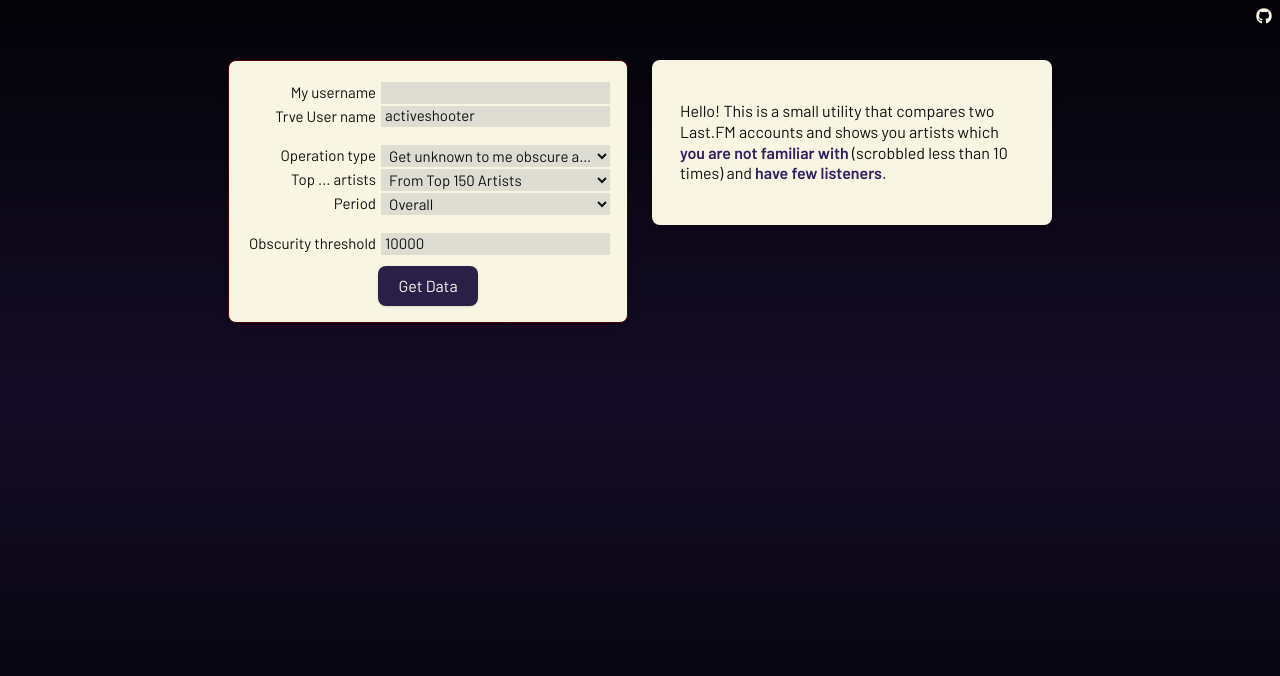
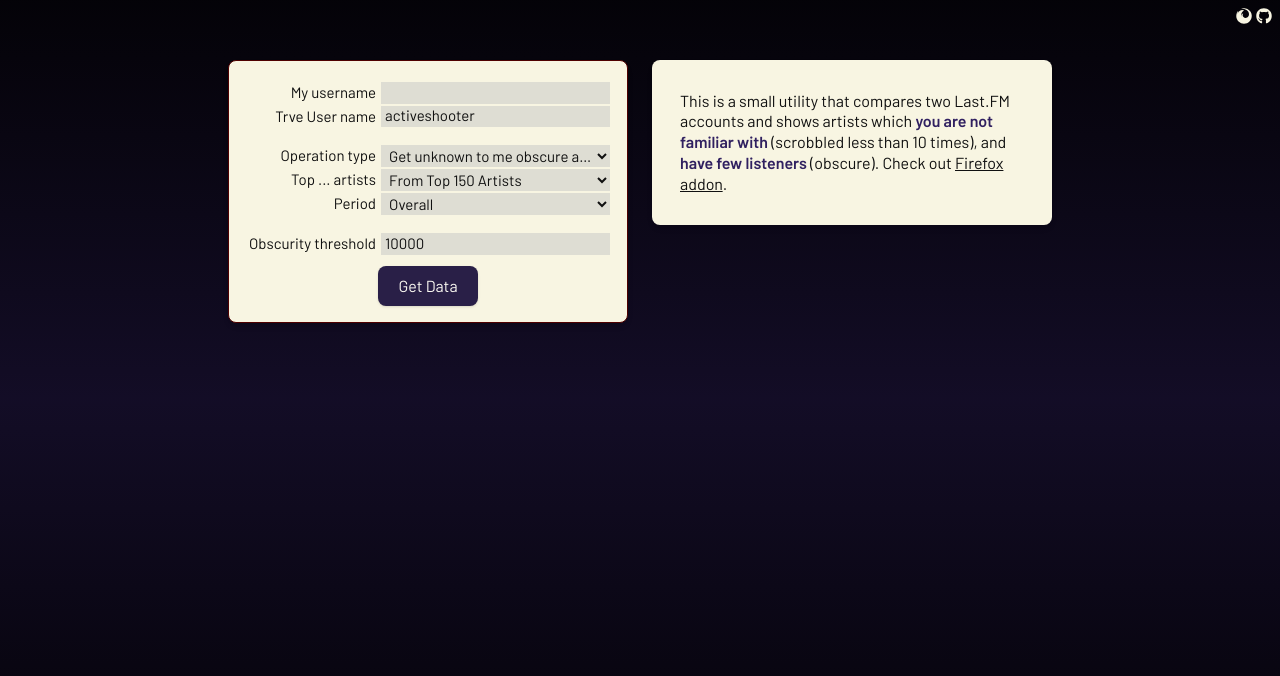
Before and after one commit to siebentod/lastfm-obscure-artists, a Next.js app: page / in a window 1280 px wide. Shown: the top 676 px of the page. Built offline with nearby package versions, Linux system fonts and the light colour scheme.

Commit message:
smallfix

```diff
--- a/app/Display.jsx
+++ b/app/Display.jsx
@@ -151,17 +151,7 @@ function Display({ data, status, waitNumber }) {
       {(status === 'initial' || status === 'stopped') && (
         <div className="h-full flex items-center justify-center w-[min(368px,85dvw)]">
           <p className="mx-3">
-            Hello! This is a small utility that compares two Last.FM accounts
-            and shows you artists which{' '}
-            <span className="text-[hsl(255,50%,25%)] font-semibold">
-              you are not familiar with
-            </span>{' '}
-            (scrobbled less than 10 times) and{' '}
-            <span className="text-[hsl(255,50%,25%)] font-semibold">
-              {' '}
-              have few listeners
-            </span>
-            .
+          This is a small utility that compares two Last.FM accounts and shows artists which <span className="text-[hsl(255,50%,25%)] font-semibold">you are not familiar with</span> (scrobbled less than 10 times), and <span className="text-[hsl(255,50%,25%)] font-semibold">have few listeners</span> (obscure). Check out <a className='underline' href="https://addons.mozilla.org/en-US/firefox/addon/last-fm-get-obscure-artists/">Firefox addon</a>.
           </p>
         </div>
       )}
--- a/app/LinksIcons.jsx
+++ b/app/LinksIcons.jsx
@@ -1,5 +1,5 @@
 import Link from 'next/link';
-import { FaGithub, FaHome, FaInfo } from 'react-icons/fa';
+import { FaGithub, FaHome, FaInfo, FaFirefox } from 'react-icons/fa';
 
 function LinksIcons({
   color = 'text-white',
@@ -19,6 +19,9 @@ function LinksIcons({
           <FaInfo />
         </Link>
       )}
+      <a href="https://addons.mozilla.org/en-US/firefox/addon/last-fm-get-obscure-artists/">
+        <FaFirefox />
+      </a>
       <a href="https://github.com/siebentod">
         <FaGithub />
       </a>
```
